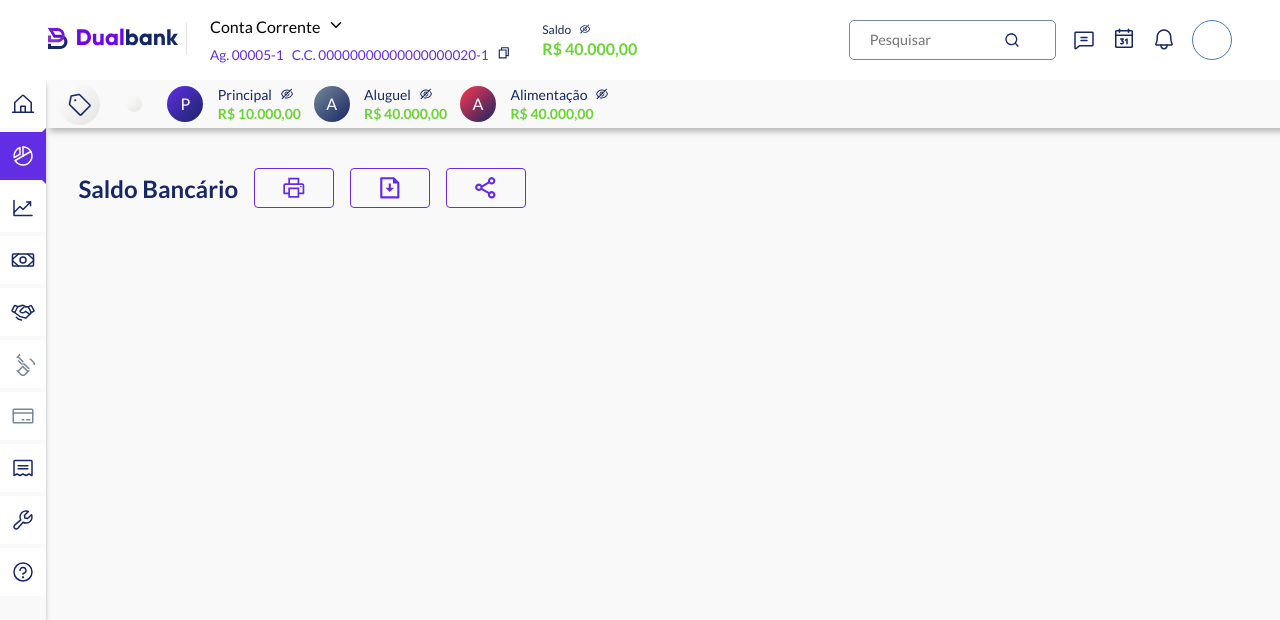
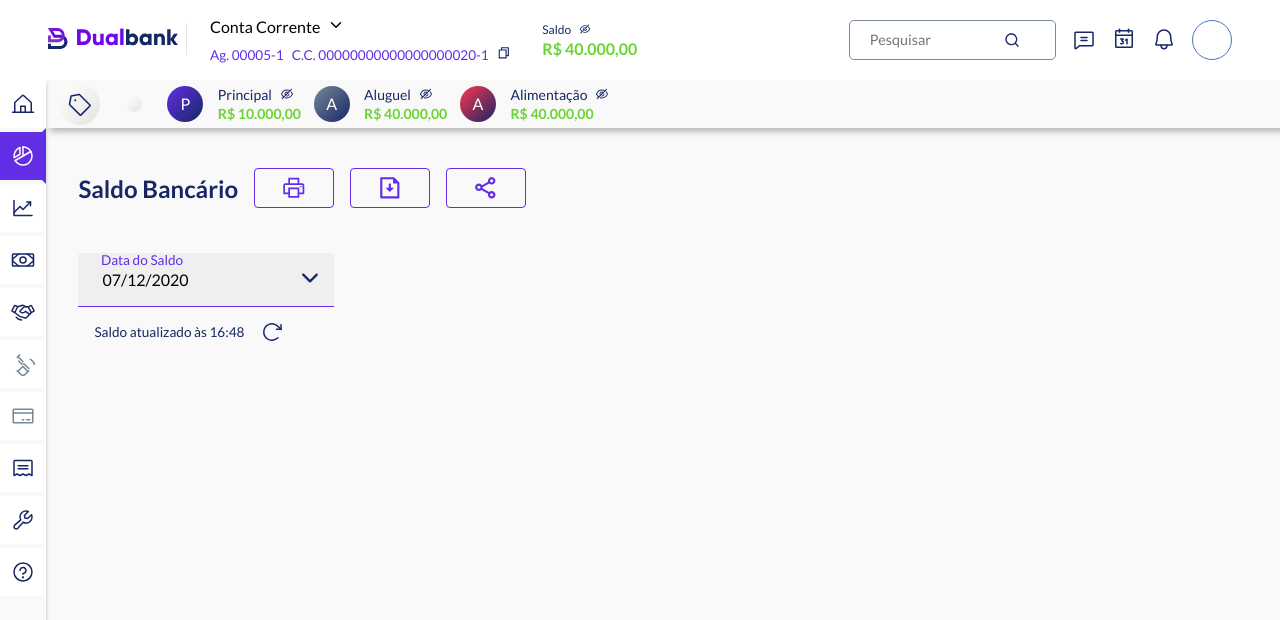
Before and after one commit to Thiago-spart/bank-dashboard, a Next.js app: page / in a window 1280 px wide. Shown: the top 620 px of the page. Built offline with nearby package versions, Linux system fonts and the light colour scheme.

Commit message:
Create LastAmount component

```diff
--- /dev/null
+++ b/src/components/HomeSection/components/LastAmount/index.tsx
@@ -0,0 +1,44 @@
+import { useState } from "react";
+import Image from "next/image";
+
+import { IoIosArrowDown } from "react-icons/io";
+
+import { Container, DataInput, LoadingDiv } from "./styles";
+
+export const LastAmount = () => {
+  const [loading, setLoading] = useState(false);
+
+  function handleLoading() {
+    setLoading(!loading);
+  }
+
+  return (
+    <Container>
+      <DataInput>
+        <label>Data do Saldo</label>
+        <select>
+          <option value="12-07-2020">07/12/2020</option>
+          <option value="05-13-2019">13/05/2019</option>
+          <option value="05-05-2019">05/05/2019</option>
+          <option value="04-01-2019">01/04/2019</option>
+        </select>
+        <IoIosArrowDown />
+      </DataInput>
+
+      <span>
+        Saldo atualizado às 16:48
+        {loading ? (
+          <LoadingDiv onClick={handleLoading} />
+        ) : (
+          <Image
+            onClick={handleLoading}
+            src="/images/ArrowClockwise.svg"
+            alt="Refrescar saldo"
+            width={24}
+            height={24}
+          />
+        )}
+      </span>
+    </Container>
+  );
+};
--- /dev/null
+++ b/src/components/HomeSection/components/LastAmount/styles.ts
@@ -0,0 +1,67 @@
+import styled from "styled-components"
+
+export const Container = styled.div`
+	display: flex;
+	align-items: flex-start;
+	flex-direction: column;
+
+	span {
+		margin: auto 1rem;
+		font-size: 0.85rem;
+		display: flex;
+		align-items: center;
+
+		gap: 1rem;
+	}
+`
+
+export const DataInput = styled.div`
+	display: flex;
+	align-items: flex-start;
+	flex-direction: column;
+	position: relative;
+
+	label {
+		color: var(--primary);
+		font-size: 0.85rem;
+		position: absolute;
+		top: 12px;
+		left: 22.5px;
+	}
+
+	select {
+		border: none;
+		border-bottom: 0.5px solid var(--primary);
+		border-radius: 0.25rem 0.25rem 0 0;
+		margin: 0.8rem 0;
+		appearance: none;
+
+		width: 16rem;
+		height: 3.4rem;
+  	padding: 0.9rem 1.5rem;
+
+	}
+
+	svg {
+		position: absolute;
+		bottom: 30px;
+    left: 220px;
+		font-size: 1.5rem;
+	}
+`
+
+export const LoadingDiv = styled.div`
+	animation: is-rotating 3s normal;
+	width: 24px;
+	height: 24px;
+	border: 1.5px solid #172765;
+	border-radius: 50%;
+	border-top-color: var(--green);
+	display: inline-block;
+
+	@keyframes is-rotating {
+		to {
+			transform: rotate(3turn)
+		}
+	}
+`
--- a/src/components/HomeSection/index.tsx
+++ b/src/components/HomeSection/index.tsx
@@ -1,4 +1,6 @@
 import { useState } from "react";
+
+import { LastAmount } from "./components/LastAmount";
 
 import { AiOutlinePrinter } from "react-icons/ai";
 import { RiFileDownloadLine } from "react-icons/ri";
@@ -48,6 +50,8 @@ export const HomeSection = () => {
           </DropdownContent>
         </DropdownContainer>
       </TitleDiv>
+
+      <LastAmount />
     </Container>
   );
 };
--- a/src/components/HomeSection/styles.ts
+++ b/src/components/HomeSection/styles.ts
@@ -3,6 +3,7 @@ import styled from "styled-components";
 export const Container = styled.section`
 	display: flex;
 	flex-direction: column;
+	gap: 2rem;
 	margin: 2.5rem 2rem;
 `
 
```
Also changed, not shown: public/images/ArrowClockwise.svg (added).
